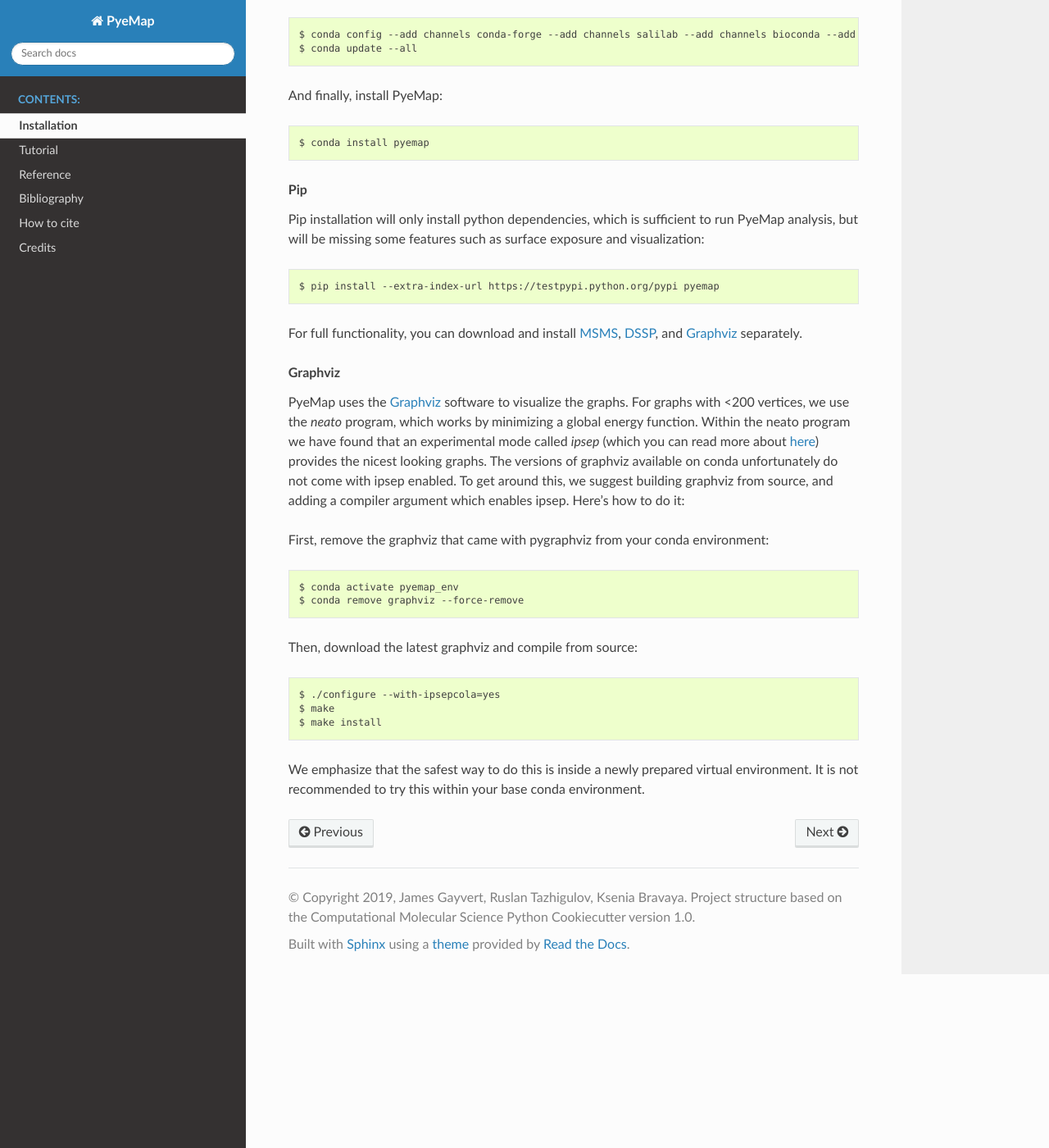
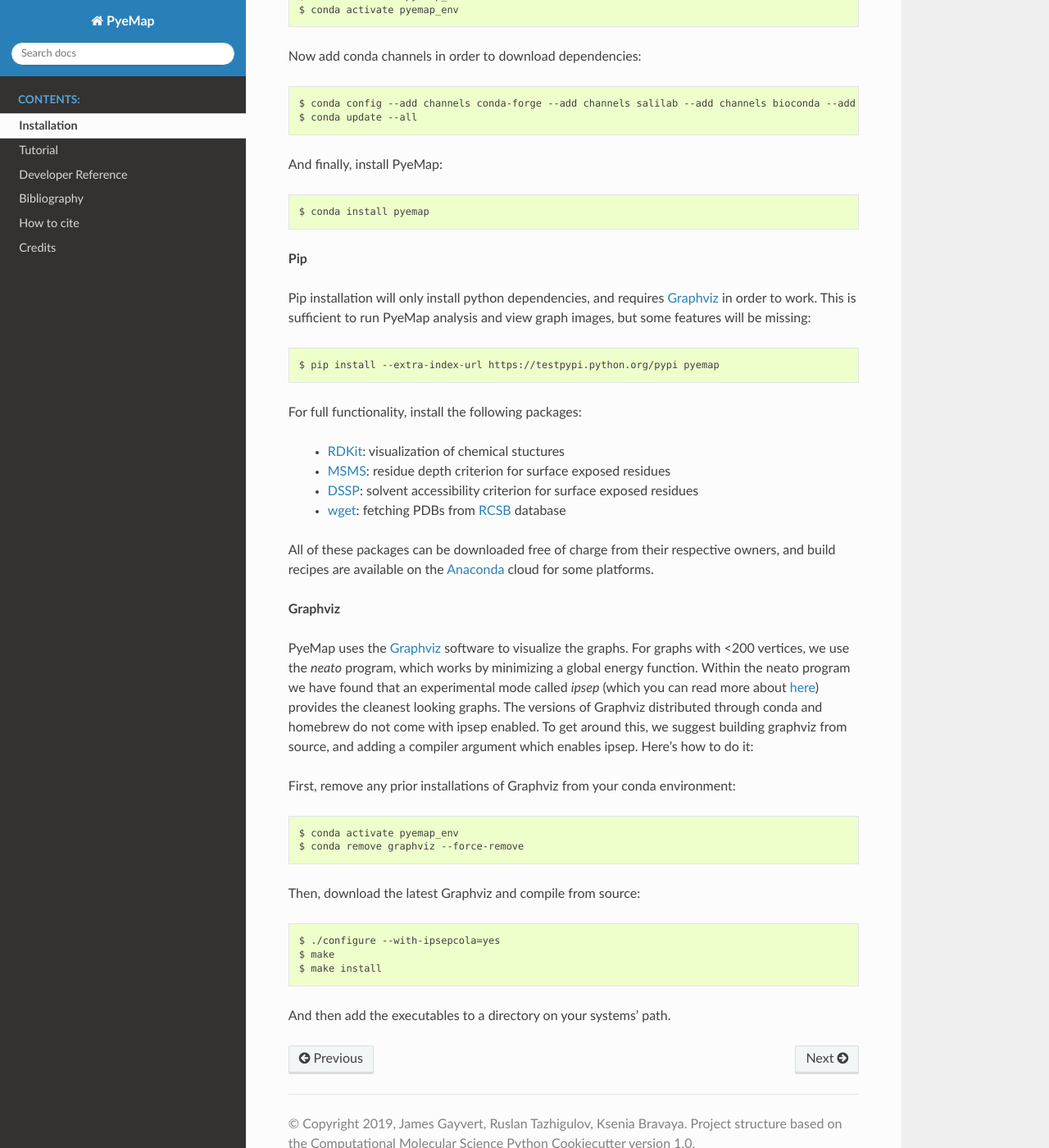
Before and after one commit to gayverjr/pyemap, a Sphinx documentation site: the page built from docs/install.rst, in a window 1280 px wide and 1400 px high, scrolled down 426 px. Shown: the whole window at 82% size. Built offline with Sphinx 7.4.7 and the Read the Docs theme 2.0.0, drawn with Linux system fonts in a browser that asks for light colours; some of the changed text lies outside the part shown.

```diff
--- a/docs/algorithms/eta_moieties.rst
+++ b/docs/algorithms/eta_moieties.rst
@@ -39,7 +39,8 @@ non-protein ET active moiety, and can be selected for the analysis.
 
 The PyeMap repository contains a list of 66 inorganic clusters which are automatically identified by their 3 character residue names. All atoms
 in the residue are collected as part of the customized residue object, and a pre-rendered image is used for visualization of chemical structure.
-Otherwise, they can be used and interacted with just like any other residue.
+Otherwise, they can be used and interacted with just like any other residue. The list of clusters and pre-rendered images were obtained from the
+Protein Data Bank in Europe (_PDBe).
 
 Visualization
 -------------
--- a/docs/analysis/process.rst
+++ b/docs/analysis/process.rst
@@ -1,10 +1,8 @@
 Process File
 ==============================
 
-Introduction
--------------
 Once you have an :ref:`emap <emap>` object generated by a successful parse, you can construct the graph
-theory model of your protein crystal structure. The way this graph is constructed is
+model of your protein crystal structure. The way this graph is constructed is
 extremely flexible and customizable. Each edge connecting two vertices is assigned a weight:
 
 .. math::
--- a/docs/install.rst
+++ b/docs/install.rst
@@ -1,10 +1,11 @@
 Installation
 =========================================================
+PyeMap officially supports Python versions 3.5 and later, and has been tested for Linux and OSX platforms.
 
-.. rubric:: Conda (recommended)
+**Conda (recommended)**
 
 In order to set up the pre-requisites for PyeMap, you need to install the conda_ package manager. The easiest ways to get conda are
-through the Anaconda_ and Miniconda_ distributions.
+through the Anaconda_ or Miniconda_ distributions.
 
 .. _conda: https://docs.conda.io/en/latest/
 
@@ -26,19 +27,28 @@ And finally, install PyeMap::
 
     $ conda install pyemap
 
-.. rubric:: Pip
+**Pip**
 
-Pip installation will only install python dependencies, which is sufficient to run PyeMap analysis, but will be missing some features such as surface exposure and visualization::
+Pip installation will only install python dependencies, and requires Graphviz_ in order to work.
+This is sufficient to run PyeMap analysis and view graph images, but some features will be missing::
 
     $ pip install --extra-index-url https://testpypi.python.org/pypi pyemap
 
-For full functionality, you can download and install  MSMS_, DSSP_, and Graphviz_ separately.
+For full functionality, install the following packages:
 
-.. rubric:: Graphviz
+    - RDKit_: visualization of chemical stuctures
+    - MSMS_: residue depth criterion for surface exposed residues
+    - DSSP_: solvent accessibility criterion for surface exposed residues
+    - wget_: fetching PDBs from RCSB_ database
+
+All of these packages can be downloaded free of charge from their respective owners, and build recipes are available on the
+Anaconda_ cloud for some platforms.
+
+**Graphviz**
 
 PyeMap uses the Graphviz_ software to visualize the graphs. For graphs with <200 vertices, we use the `neato` program,
 which works by minimizing a global energy function. Within the neato program we have found that an experimental mode called `ipsep`
-(which you can read more about here_) provides the nicest looking graphs. The versions of graphviz available on conda unfortunately
+(which you can read more about here_) provides the cleanest looking graphs. The versions of Graphviz distributed through conda and homebrew
 do not come with ipsep enabled. To get around this, we suggest building graphviz from source, and adding a compiler argument which
 enables ipsep. Here's how to do it:
 
@@ -46,16 +56,19 @@ enables ipsep. Here's how to do it:
 .. _MSMS: http://mgltools.scripps.edu/packages/MSMS
 .. _DSSP: https://github.com/cmbi/xssp/releases
 .. _Graphviz: https://graphviz.gitlab.io/
+.. _RDKit: https://www.rdkit.org/docs/Install.html
+.. _wget: https://www.gnu.org/software/wget/
+.. _RCSB: https://www.rcsb.org/
 
-First, remove the graphviz that came with pygraphviz from your conda environment::
+First, remove any prior installations of Graphviz from your conda environment::
 
    $ conda activate pyemap_env
    $ conda remove graphviz --force-remove
 
-Then, download the latest graphviz and compile from source::
+Then, download the latest Graphviz and compile from source::
 
    $ ./configure --with-ipsepcola=yes
    $ make
    $ make install
 
-We emphasize that the safest way to do this is inside a newly prepared virtual environment. It is not recommended to try this within your base conda environment.
+And then add the executables to a directory on your systems’ path.
--- a/docs/reference.rst
+++ b/docs/reference.rst
@@ -1,5 +1,5 @@
 
-Reference
+Developer Reference
 ==============================
 
 .. toctree::
--- a/docs/tutorial/tutorial.rst
+++ b/docs/tutorial/tutorial.rst
@@ -87,7 +87,7 @@ attributes and functions.
 
 Dictionaries
 -------------
-Much of the data on residues is stored in various dictionaries, where the key is residue name is it appears in the graph image. For example,
+Much of the data on residues is stored in various dictionaries, where the key is residue name as it appears in the graph image. For example,
 to directly access the Biopython :class:`~Bio.PDB.Residue.Residue` object corresponding to the node W324(A) do:
 
    >>> residue_obj = my_emap.residues["W324(A)"]
```
Also changed, not shown: other parts of docs/algorithms/eta_moieties.rst (+1 -0 lines), other parts of docs/install.rst (+1 -1 lines), other parts of docs/tutorial/tutorial.rst (+2 -2 lines), README.md (+11 -4 lines), docs/index.rst (+11 -16 lines), 3 other files.
